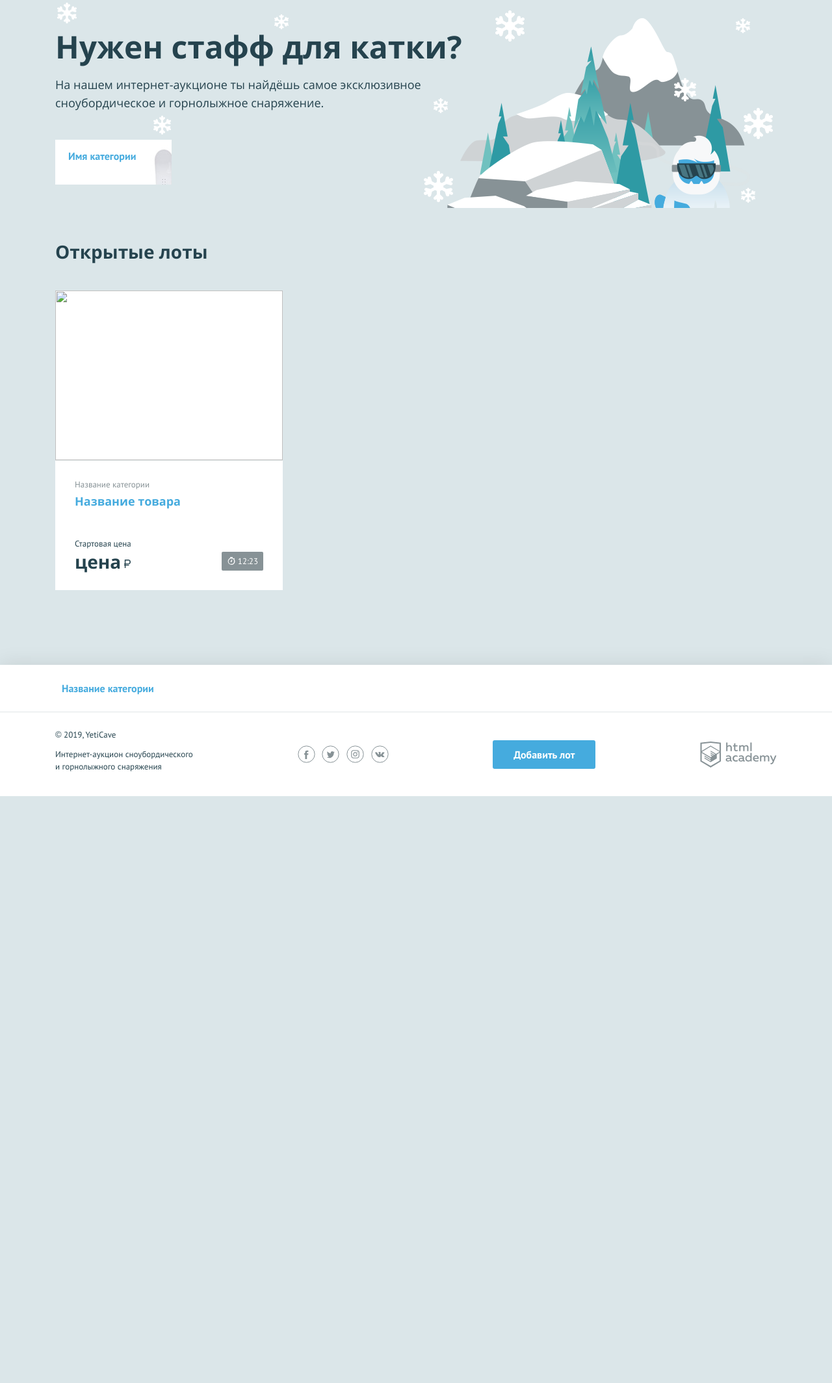
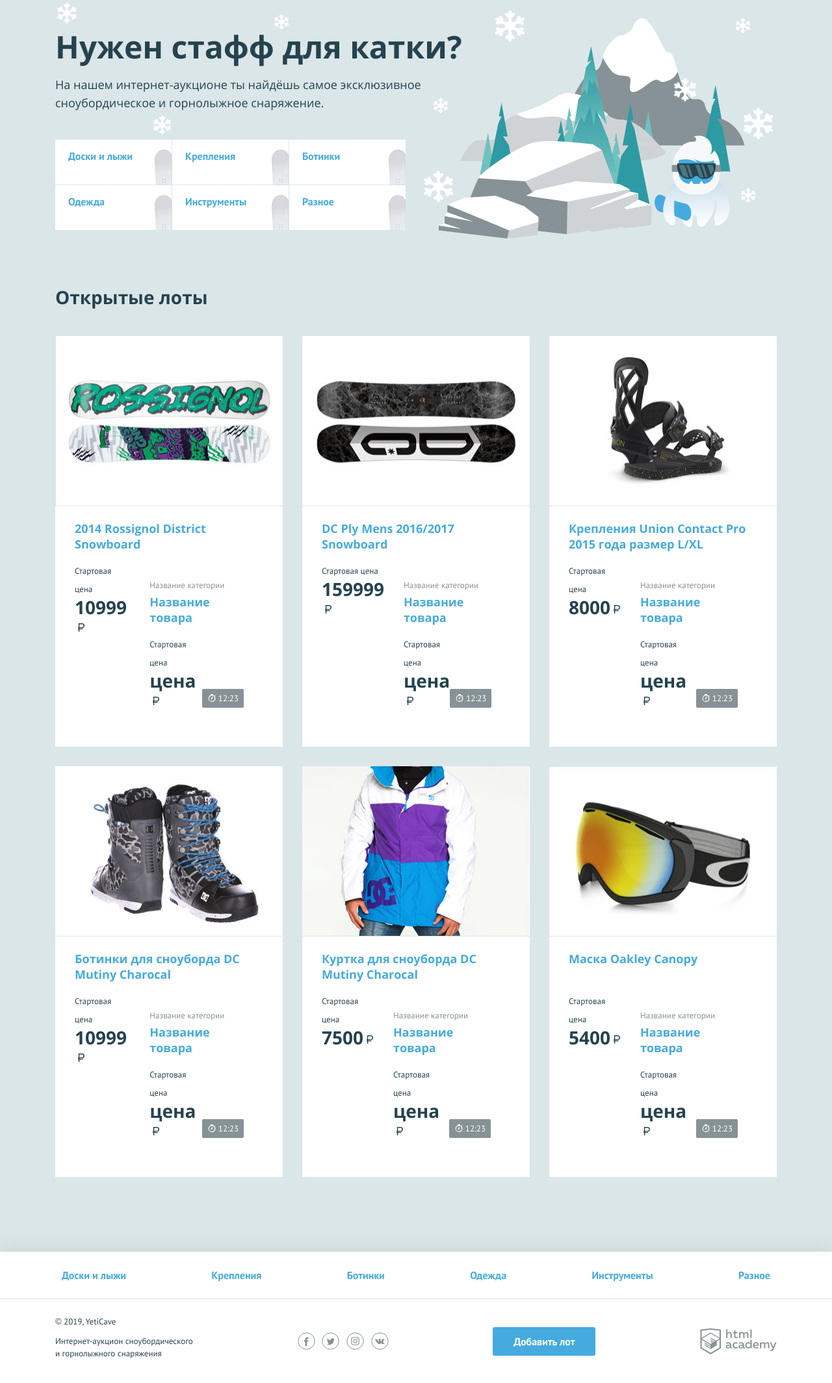
Before and after one commit to yuliasemina/857849-yeticave, a PHP site: page / in a window 1280 px wide. Shown: the part 119-2247 px from the top of the page at 65% size. Before the commit the page ends 1344 px from the top, so only its background shows below. Run offline with PHP 8.4, Linux system fonts and the light colour scheme.

Commit message:
Задания 3,4 к лекции 2

```diff
--- a/index.php
+++ b/index.php
@@ -2,6 +2,53 @@
 $is_auth = rand(0, 1);
 
 $user_name = 'Юлия'; // укажите здесь ваше имя
+
+$categories = ['Доски и лыжи', 'Крепления', 'Ботинки', 'Одежда', 'Инструменты', 'Разное'];
+
+$announcement1 = [
+               'title' => '2014 Rossignol District Snowboard',
+               'category' => 'Доски и лыжи',
+               'price' => '10999',
+               'url_img' => 'img/lot-1.jpg'
+];
+
+$announcement2 = [
+               'title' => 'DC Ply Mens 2016/2017 Snowboard',
+               'category' => 'Доски и лыжи',
+               'price' => '159999',
+               'url_img' => 'img/lot-2.jpg'
+];
+
+$announcement3 = [
+               'title' => 'Крепления Union Contact Pro 2015 года размер L/XL',
+               'category' => 'Крепления',
+               'price' => '8000',
+               'url_img' => 'img/lot-3.jpg'
+];
+
+$announcement4 = [
+               'title' => 'Ботинки для сноуборда DC Mutiny Charocal',
+               'category' => 'Ботинки',
+               'price' => '10999',
+               'url_img' => 'img/lot-4.jpg'
+];
+
+$announcement5 = [
+               'title' => 'Куртка для сноуборда DC Mutiny Charocal',
+               'category' => 'Одежда',
+               'price' => '7500',
+               'url_img' => 'img/lot-5.jpg'
+];
+
+$announcement6 = [
+               'title' => 'Маска Oakley Canopy',
+               'category' => 'Разное',
+               'price' => '5400',
+               'url_img' => 'img/lot-6.jpg'
+];
+
+$announcements = [$announcement1, $announcement2, $announcement3, $announcement4, $announcement5, $announcement6];
+
 ?>
 <!DOCTYPE html>
 <html lang="ru">
@@ -54,9 +101,11 @@ $user_name = 'Юлия'; // укажите здесь ваше имя
         <p class="promo__text">На нашем интернет-аукционе ты найдёшь самое эксклюзивное сноубордическое и горнолыжное снаряжение.</p>
         <ul class="promo__list">
             <!--заполните этот список из массива категорий-->
+            <?php foreach ($categories as $category_name): ?>
             <li class="promo__item promo__item--boards">
-                        <a class="promo__link" href="pages/all-lots.html">Имя категории</a>
+                <a class="promo__link" href="pages/all-lots.html"><?=$category_name ?></a>
             </li>
+            <?php endforeach ?>
         </ul>
     </section>
     <section class="lots">
@@ -65,9 +114,18 @@ $user_name = 'Юлия'; // укажите здесь ваше имя
         </div>
         <ul class="lots__list">
             <!--заполните этот список из массива с товарами-->
+            <?php foreach ($announcements as $value): ?>
             <li class="lots__item lot">
                 <div class="lot__image">
-                            <img src="" width="350" height="260" alt="">
+                    <img src="<?=$value['url_img'] ?>" width="350" height="260" alt="">
+                </div>
+                <div class="lot__info">
+                    <span class="lot__category"><?$value['category'] ?></span>
+                    <h3 class="lot__title"><a class="text-link" href="pages/lot.html"><?=$value['title'] ?></a></h3>
+                    <div class="lot__state">
+                        <div class="lot__rate">
+                            <span class="lot__amount">Стартовая цена</span>
+                            <span class="lot__cost"><?=$value['price'] ?><b class="rub">р</b></span>
                         </div>
                         <div class="lot__info">
                             <span class="lot__category">Название категории</span>
@@ -82,7 +140,11 @@ $user_name = 'Юлия'; // укажите здесь ваше имя
                                 </div>
                             </div>
                         </div>
+
+                    </div>
+                </div>
             </li>
+            <?php endforeach ?>
         </ul>
     </section>
 </main>
@@ -92,9 +154,11 @@ $user_name = 'Юлия'; // укажите здесь ваше имя
     <nav class="nav">
         <ul class="nav__list container">
             <!--заполните этот список из массива категорий-->
+             <?php foreach ($categories as $category_name): ?>
              <li class="nav__item">
-                    <a href="pages/all-lots.html">Название категории</a>
+                <a href="pages/all-lots.html"><?=$category_name ?></a>
             </li>
+        <?php endforeach ?>
         </ul>
     </nav>
     <div class="main-footer__bottom container">
@@ -136,7 +200,6 @@ $user_name = 'Юлия'; // укажите здесь ваше имя
                 </svg>
             </a>
         </div>
-        </div>
     </footer>
 
 </body>
```
Lines whose indentation alone changed are shown as unchanged.
